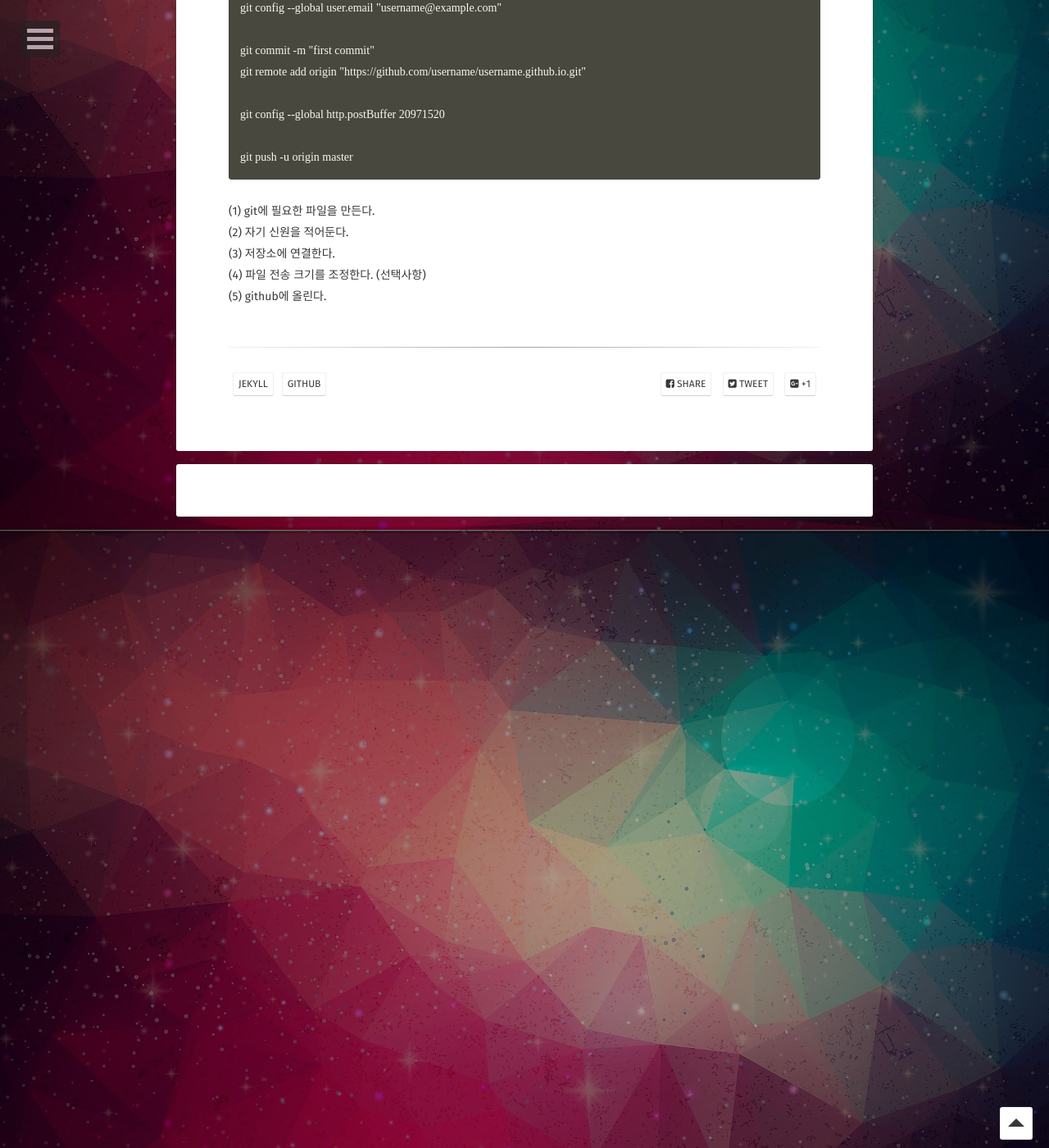
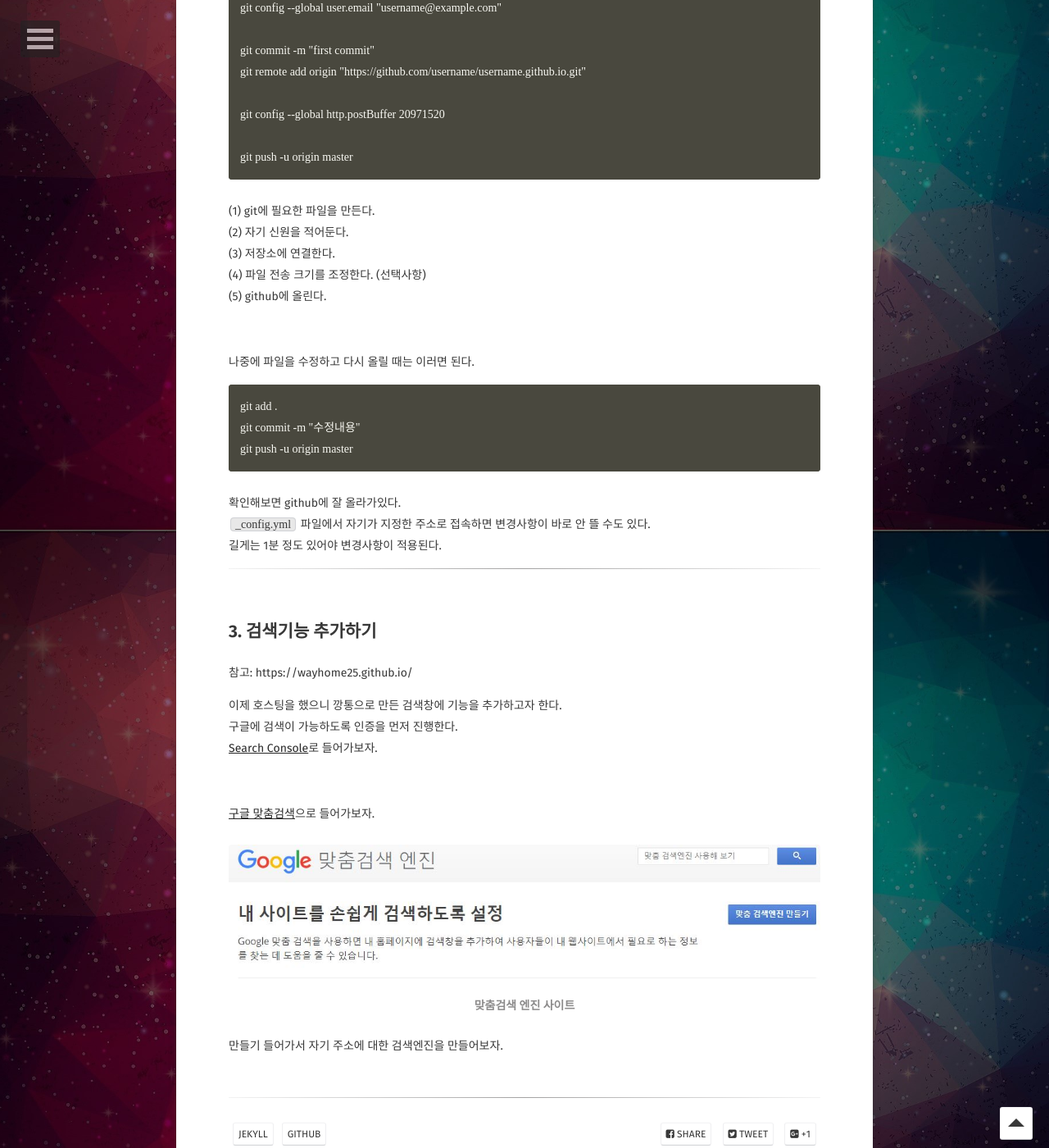
Before and after one commit to tinygun/tinygun.github.io, a Jekyll site: the page built from _posts/etc/2019-12-26-jekyll_guide_3.md, in a window 1280 px wide and 1400 px high, scrolled down 1154 px. Shown: the whole window at 82% size. Built offline with Jekyll 4.4.1, drawn with Linux system fonts in a browser that asks for light colours; some web fonts are replaced; comment, search, counter and statistics services are not loaded.

Commit message:
검색기능 추가

````diff
--- a/_posts/etc/2019-12-26-jekyll_guide_3.md
+++ b/_posts/etc/2019-12-26-jekyll_guide_3.md
@@ -48,3 +48,36 @@ git push -u origin master
 ```
 
 (1) git에 필요한 파일을 만든다.<br>(2) 자기 신원을 적어둔다.<br>(3) 저장소에 연결한다.<br>(4) 파일 전송 크기를 조정한다. (선택사항)<br>(5) github에 올린다.
+
+<br>
+
+나중에 파일을 수정하고 다시 올릴 때는 이러면 된다.
+
+```markdown
+git add .
+git commit -m "수정내용"
+git push -u origin master
+```
+
+확인해보면 github에 잘 올라가있다.<br>`_config.yml` 파일에서 자기가 지정한 주소로 접속하면 변경사항이 바로 안 뜰 수도 있다.<br>길게는 1분 정도 있어야 변경사항이 적용된다.
+
+---
+
+<br>
+
+## 3. 검색기능 추가하기
+
+참고: https://wayhome25.github.io/
+
+이제 호스팅을 했으니 깡통으로 만든 검색창에 기능을 추가하고자 한다.<br>구글에 검색이 가능하도록 인증을 먼저 진행한다.<br>[Search Console](https://search.google.com/search-console/welcome?hl=ko&utm_source=wmx&utm_medium=deprecation-pane&utm_content=home)로 들어가보자.
+
+<br>
+
+[구글 맞춤검색](https://cse.google.co.kr/cse/)으로 들어가보자.<br>
+
+<figure>
+    <a href="\posts_image\jekyll_guide\googlesearch.JPG"><img src="\posts_image\jekyll_guide\googlesearch.JPG"></a>
+    <figcaption><center><b>맞춤검색 엔진 사이트</b></center></figcaption>
+</figure>
+
+만들기 들어가서 자기 주소에 대한 검색엔진을 만들어보자.
--- /dev/null
+++ b/googlesearchconsole.html
@@ -0,0 +1 @@
+google-site-verification: googleaafe3acb094aee61.html
````
Also changed, not shown: posts_image/jekyll_guide/googlesearch.JPG (added).
